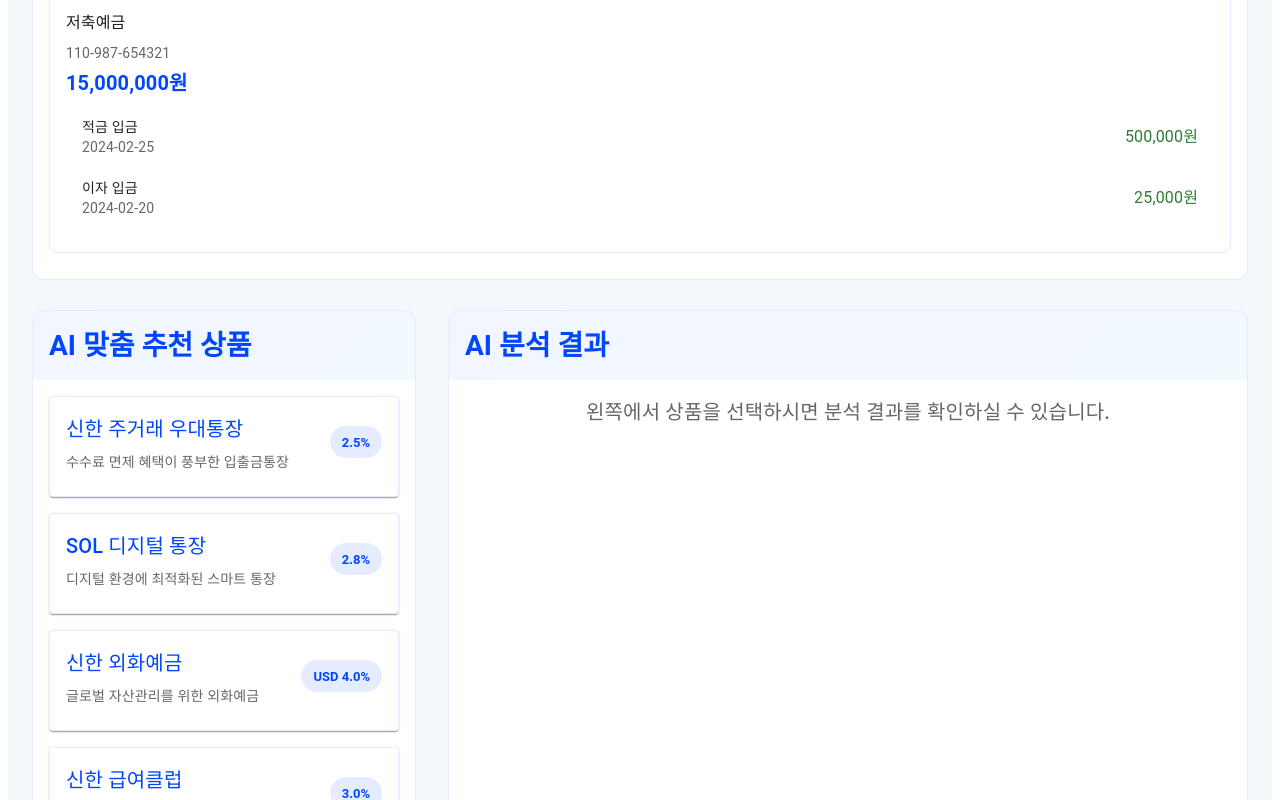
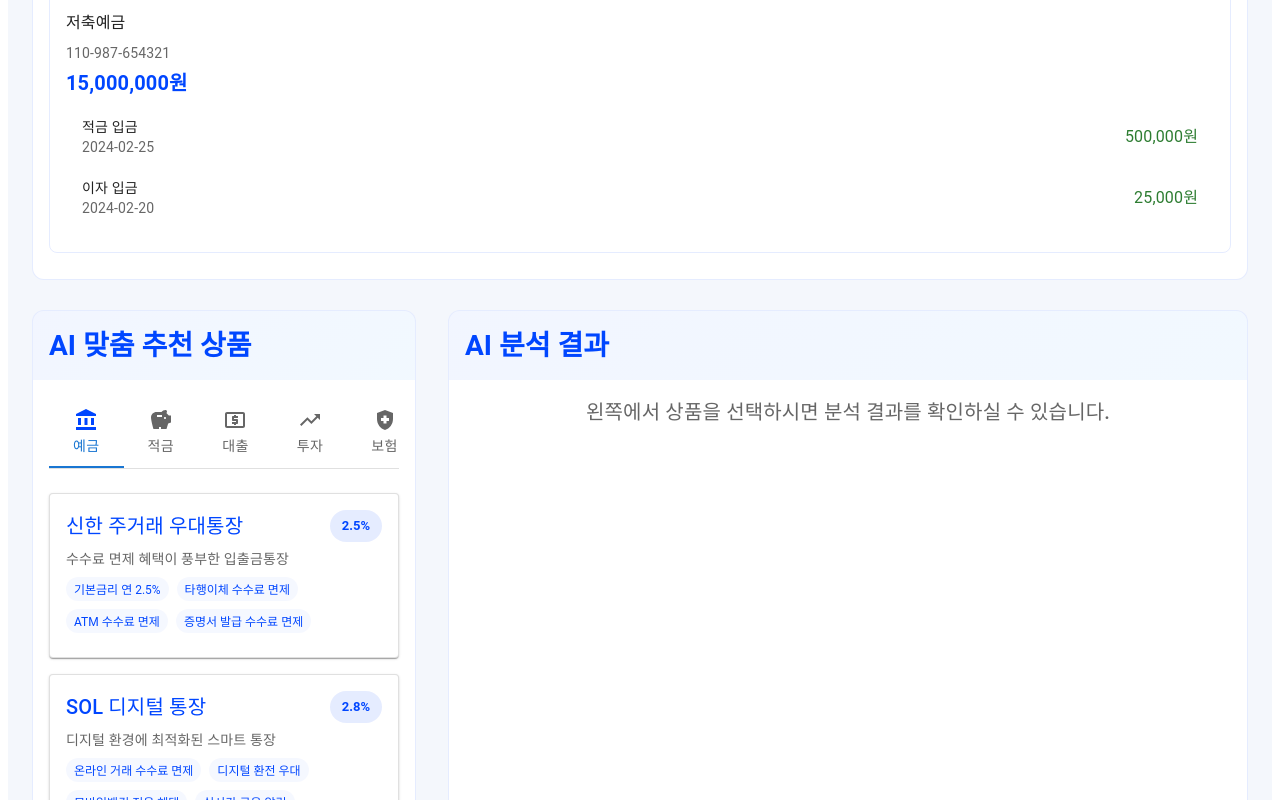
Before and after one commit to 9bfish8/shinhan, a React (Create React App) app: page /ai-advisor in a window 1280 px wide. Both pictures are taken after a click on the button "AI 자산 분석 시작하기". Shown: the part 1429-2229 px from the top of the page. Built offline with nearby package versions, Linux system fonts and the light colour scheme.

Commit message:
design: 카테고리 추가

```diff
--- a/src/components/ai-advisor/ProductRecommendationCard.js
+++ b/src/components/ai-advisor/ProductRecommendationCard.js
@@ -1,5 +1,5 @@
 // src/components/ai-advisor/ProductRecommendationCard.jsx
-import React from 'react';
+import React, { useState } from 'react';
 import {
     Card,
     CardHeader,
@@ -7,11 +7,38 @@
     Grid,
     Typography,
     Box,
-    Chip
+    Chip,
+    Tabs,
+    Tab
 } from '@mui/material';
+import {
+    AccountBalance,
+    Savings,
+    LocalAtm,
+    TrendingUp,
+    HealthAndSafety
+} from '@mui/icons-material';
 import { recommendedProducts } from '../../data/financialData';
 
+// 카테고리 정의
+const CATEGORIES = [
+    { id: 'savings', label: '예금', icon: <AccountBalance />, color: '#0046FF' },
+    { id: 'deposit', label: '적금', icon: <Savings />, color: '#2E7D32' },
+    { id: 'loan', label: '대출', icon: <LocalAtm />, color: '#ED6C02' },
+    { id: 'investment', label: '투자', icon: <TrendingUp />, color: '#9C27B0' },
+    { id: 'insurance', label: '보험', icon: <HealthAndSafety />, color: '#D32F2F' }
+];
+
 const ProductRecommendationCard = ({ selectedProduct, onProductSelect }) => {
+    const [activeTab, setActiveTab] = useState(0);
+
+    // 카테고리별 상품 필터링 (상위 5개)
+    const getProductsByCategory = (category) => {
+        return recommendedProducts
+            .filter(product => product.category === category)
+            .slice(0, 5);
+    };
+
     return (
         <Card
             elevation={0}
@@ -39,59 +66,115 @@
                 }}
             />
             <CardContent>
-                <Grid container spacing={2}>
-                    {recommendedProducts.map((product) => (
+                <Tabs
+                    value={activeTab}
+                    onChange={(e, newValue) => setActiveTab(newValue)}
+                    variant="scrollable"
+                    scrollButtons="auto"
+                    sx={{
+                        mb: 3,
+                        borderBottom: 1,
+                        borderColor: 'divider',
+                        '& .MuiTab-root': {
+                            minWidth: 'auto',
+                            px: 3
+                        }
+                    }}
+                >
+                    {CATEGORIES.map((category, index) => (
+                        <Tab
+                            key={category.id}
+                            icon={category.icon}
+                            label={category.label}
+                            sx={{
+                                '& .MuiSvgIcon-root': {
+                                    color: activeTab === index ? category.color : 'text.secondary'
+                                }
+                            }}
+                        />
+                    ))}
+                </Tabs>
+
+                {CATEGORIES.map((category, index) => (
+                    activeTab === index && (
+                        <Grid container spacing={2} key={category.id}>
+                            {getProductsByCategory(category.id).map((product) => (
                                 <Grid item xs={12} key={product.id}>
                                     <ProductCard
                                         product={product}
+                                        categoryColor={category.color}
                                         isSelected={selectedProduct?.id === product.id}
                                         onClick={() => onProductSelect(product)}
                                     />
                                 </Grid>
                             ))}
                         </Grid>
+                    )
+                ))}
             </CardContent>
         </Card>
     );
 };
 
-const ProductCard = ({ product, isSelected, onClick }) => (
+const ProductCard = ({ product, categoryColor, isSelected, onClick }) => (
     <Card
         onClick={onClick}
         sx={{
             cursor: 'pointer',
             border: '1px solid',
-            borderColor: isSelected ? '#0046FF' : 'rgba(0, 70, 255, 0.1)',
-            bgcolor: isSelected ? 'rgba(0, 70, 255, 0.05)' : 'white',
+            borderColor: isSelected ? categoryColor : 'rgba(0, 0, 0, 0.12)',
+            bgcolor: isSelected ? `${categoryColor}0A` : 'white', // 10% opacity
             '&:hover': {
-                borderColor: '#0046FF',
-                bgcolor: 'rgba(0, 70, 255, 0.02)'
-            }
+                borderColor: categoryColor,
+                bgcolor: `${categoryColor}05` // 5% opacity
+            },
+            transition: 'all 0.2s ease'
         }}
     >
         <CardContent>
             <Box sx={{
                 display: 'flex',
                 justifyContent: 'space-between',
-                alignItems: 'center'
+                alignItems: 'flex-start',
+                gap: 2
             }}>
-                <Box>
-                    <Typography variant="h6" color="#0046FF" gutterBottom>
+                <Box sx={{ flex: 1 }}>
+                    <Typography variant="h6" sx={{ color: categoryColor }} gutterBottom>
                         {product.name}
                     </Typography>
                     <Typography variant="body2" color="text.secondary">
                         {product.description}
                     </Typography>
+                    <Box sx={{ mt: 1, display: 'flex', gap: 1, flexWrap: 'wrap' }}>
+                        {product.features?.map((feature, index) => (
+                            <Chip
+                                key={index}
+                                label={feature}
+                                size="small"
+                                sx={{
+                                    bgcolor: `${categoryColor}0A`,
+                                    color: categoryColor,
+                                    fontSize: '0.75rem'
+                                }}
+                            />
+                        ))}
                     </Box>
+                </Box>
+                <Box sx={{ display: 'flex', flexDirection: 'column', alignItems: 'flex-end', gap: 1 }}>
                     <Chip
                         label={`${product.interestRate}`}
-                    color="primary"
                         sx={{
-                        bgcolor: 'rgba(0, 70, 255, 0.1)',
-                        color: '#0046FF',
+                            bgcolor: `${categoryColor}1A`, // 10% opacity
+                            color: categoryColor,
                             fontWeight: 'bold'
                         }}
                     />
+                    {product.expectedReturn && (
+                        <Typography variant="caption" sx={{ color: categoryColor }}>
+                            예상 수익률: {product.expectedReturn}
+                        </Typography>
+                    )}
+                </Box>
             </Box>
         </CardContent>
     </Card>
```
Lines whose indentation alone changed are shown as unchanged.
